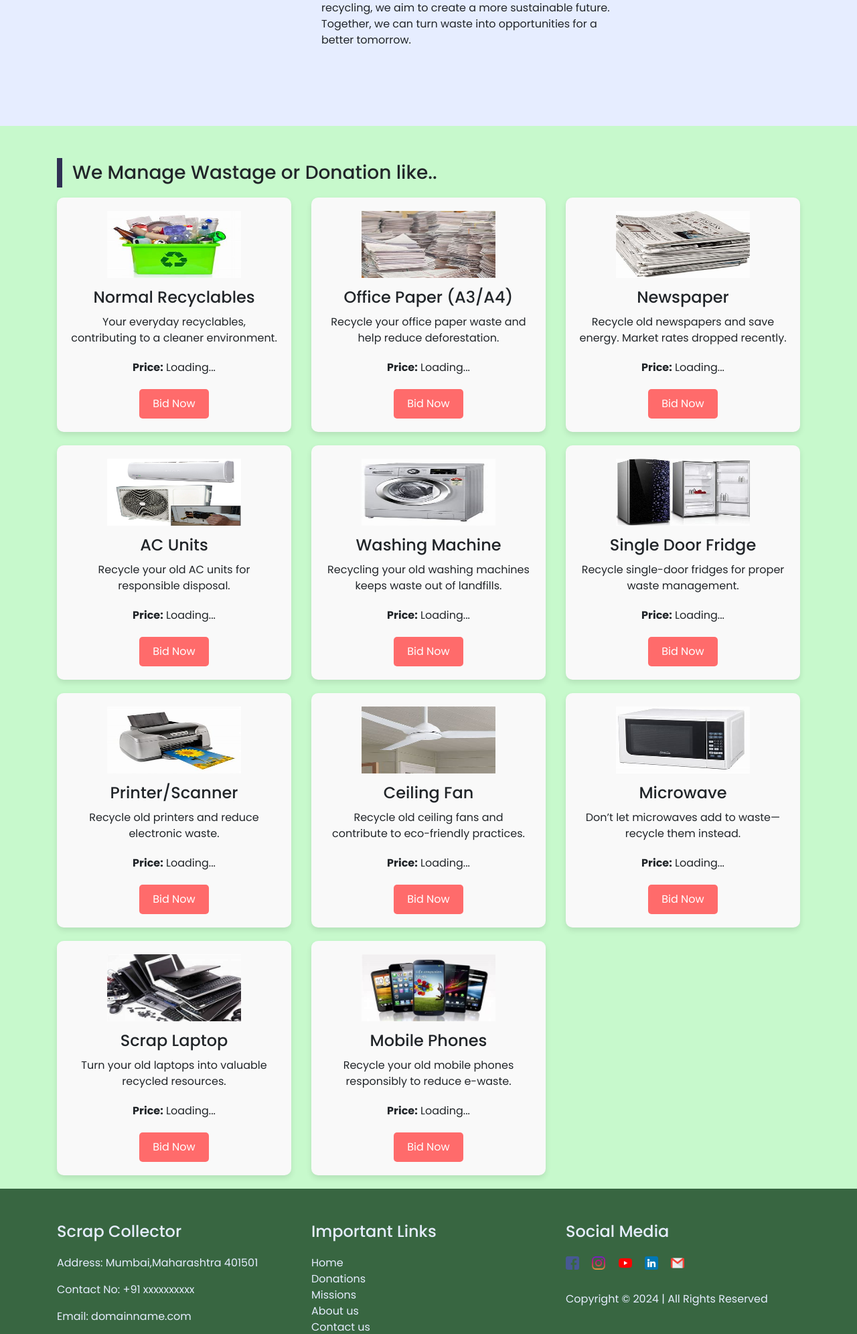
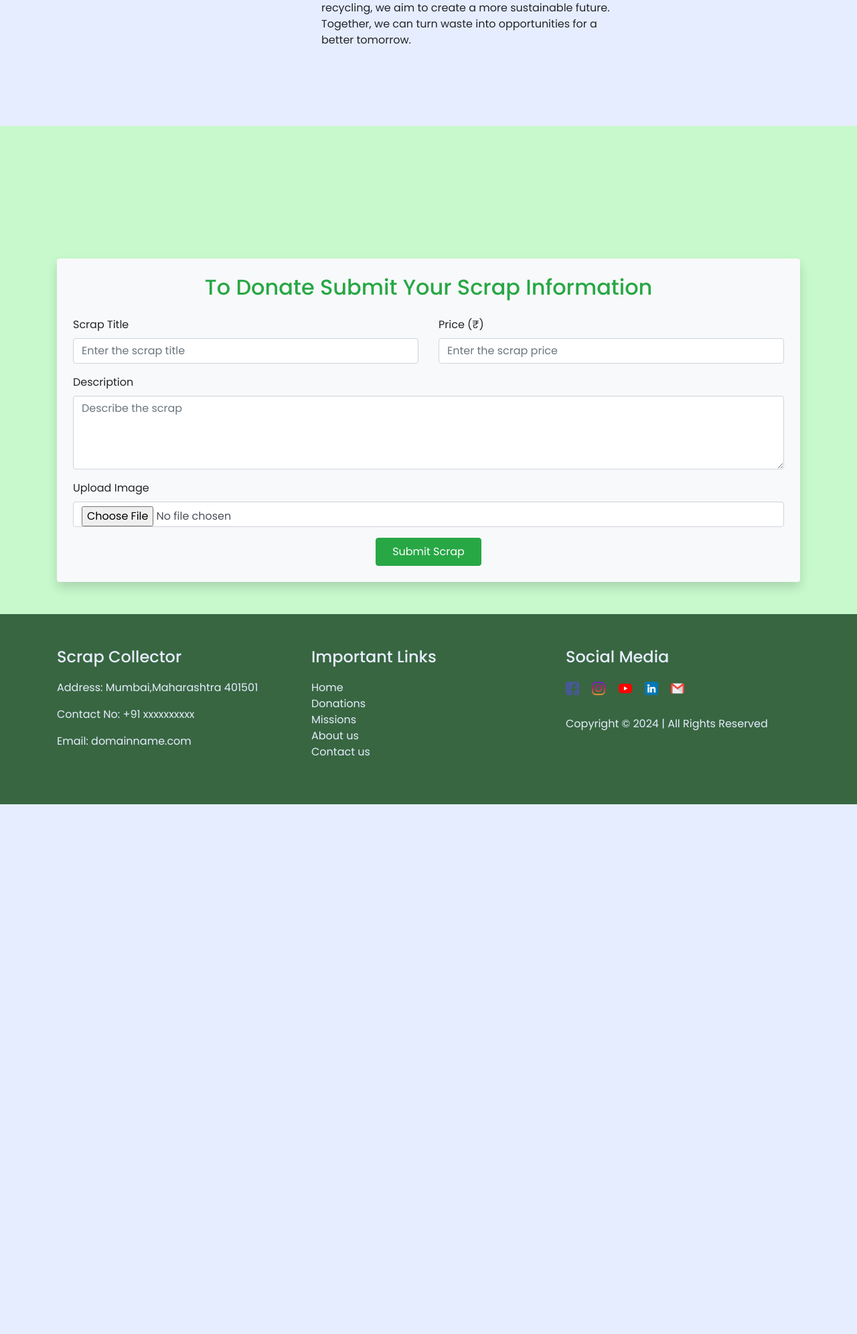
Before and after one commit to amal4510/Scrap-Store-, a Flask app: page /donation in a window 1280 px wide. Shown: the part 623-2615 px from the top of the page at 67% size. After the commit the page ends 1824 px from the top, so only its background shows below. Run offline with Flask 3, Linux system fonts and the light colour scheme; some libraries are stand-ins or nearby versions.

Commit message:
modified:   Routes.py 	modified:   __pycache__/Routes.cpython-312.pyc 	modified:   instance/mydatabase.db 	modified:   templates/donation.html

```diff
--- a/Routes.py
+++ b/Routes.py
@@ -95,10 +95,14 @@ def register_routes(app):
             return redirect(url_for('login'))
 
         if request.method == 'POST':
+            if not request.form.get('duration'):
+                duration_minutes=120
+            else:
+                duration_minutes = int(request.form.get('duration'))
             title = request.form.get('title')
             description = request.form.get('description')
-            price = request.form.get('price')
-            duration_minutes = int(request.form.get('duration'))  # e.g., 60 for 1 hour
+            price = request.form.get('price')  # e.g., 60 for 1 hour
+
 
             if 'image_file' not in request.files or not request.files['image_file'].filename:
                 flash('No file selected', 'danger')
@@ -226,30 +230,6 @@ def register_routes(app):
         return render_template('auction_detail.html', scrap=scrap, bids=bids, auction_active=auction_active, remaining_time=remaining_time)
 
 
-    # @app.route('/auction/<slug>', methods=['GET', 'POST'])
-    # def auction_detail(slug):
-    #     scrap = Scrap.query.filter_by(slug=slug).first_or_404()
-    #     bids = Bid.query.filter_by(scrap_id=scrap.id).order_by(Bid.bid_amount.desc()).all()
-
-    #     if request.method == 'POST':
-    #         bid_amount = request.form.get('bidprice')
-
-    #         if 'User' not in session:
-    #             flash('Please log in to place a bid', 'danger')
-    #             return redirect(url_for('login'))
-
-    #         user = User.query.filter_by(username=session['User']).first()
-
-    #         if float(bid_amount) <= scrap.price:
-    #             flash('Bid must be higher than current price.', 'warning')
-    #             return redirect(request.url)
-
-    #         new_bid = Bid(bid_amount=float(bid_amount), user_id=user.id, scrap_id=scrap.id)
-    #         scrap.price = float(bid_amount)  # Update current price
-    #         db.session.add(new_bid)
-    #         db.session.commit()
-
-    #         flash('Bid placed successfully!', 'success')
-    #         return redirect(request.url)
-
-    #     return render_template('auction_detail.html', scrap=scrap, bids=bids)
+    @app.route('/add_donate', methods=['GET'])
+    def add_donate():
+        return render_template('add_donate.html')
--- a/templates/donation.html
+++ b/templates/donation.html
@@ -24,137 +24,84 @@
 
 
 
-<section class="don-sec mt-5" id="donation">
-    <div class="container">
-        <div class="heading">
-            <h2>We Manage Wastage or Donation like..</h2>
-        </div>
-        <div class="row">
-            <!-- Normal Recyclables -->
-            {% for product in products %}
-            <div class="col-lg-4">
-                <div class="don-box">
-                    <img src="{{ url_for('static', filename=product.image_file) }}" alt="{{product.name}}">
-                    <h3>{{product.title}}</h3>
-                    <p>{{product.description}}</p>
 
-            {% if product.status == 'sold' %}
-            <span style="color:red;" class="sold">Sold</span>
-        {% else %}
-            <span style="color:lightgreen;" class="selling">For Sale</span>
-        {% endif %}
+</main>
+<main>
+    <div class="container py-5">
+      <div class="bg-light p-4 rounded shadow">
+        <h2 class="mb-4 text-center text-success">To Donate Submit Your Scrap Information</h2>
 
-                    <p><strong>Price:</strong> <span id="price-normal-recyclables">₹{{product.price}}</span></p>
-                    <a href="{{url_for('auction')}}" class="btn1">Bid Now</a>
+        <!-- Flash Messages -->
+        {% with messages = get_flashed_messages(with_categories=true) %}
+          {% if messages %}
+            <div class="mb-3">
+              {% for category, message in messages %}
+                <div class="alert alert-{{ category }} alert-dismissible fade show" role="alert">
+                  {{ message }}
+                  <button type="button" class="btn-close" data-bs-dismiss="alert" aria-label="Close"></button>
                 </div>
+              {% endfor %}
             </div>
-            {% endfor %}
-            <div class="col-lg-4">
-                <div class="don-box">
-                    <img src="{{url_for('static', filename='img/don/normal_rec.jpg')}}" alt="Normal Recyclables">
-                    <h3>Normal Recyclables</h3>
-                    <p>Your everyday recyclables, contributing to a cleaner environment.</p>
-                    <p><strong>Price:</strong> <span id="price-normal-recyclables">Loading...</span></p>
-                    <a href="#contact" class="btn1">Bid Now</a>
-                </div>
+          {% endif %}
+        {% endwith %}
+
+        <!-- Scrap Submission Form -->
+        <form action="{{ url_for('add_scrap') }}" method="POST" enctype="multipart/form-data">
+          <div class="row">
+            <!-- Title -->
+            <div class="mb-3 col-md-6">
+              <label for="title" class="form-label">Scrap Title</label>
+              <input type="text" class="form-control" id="title" name="title" placeholder="Enter the scrap title" required>
             </div>
-            <div class="col-lg-4">
-                <div class="don-box">
-                    <img src="{{url_for('static', filename='img/don/officepaper.jpg')}}" alt="Office Paper">
-                    <h3>Office Paper (A3/A4)</h3>
-                    <p>Recycle your office paper waste and help reduce deforestation.</p>
-                    <p><strong>Price:</strong> <span id="price-office-paper">Loading...</span></p>
-                    <a href="#contact" class="btn1">Bid Now</a>
-                </div>
+
+            <!-- Price -->
+            <div class="mb-3 col-md-6">
+              <label for="price" class="form-label">Price (₹)</label>
+              <input type="number" step="0.01" class="form-control" id="price" name="price" placeholder="Enter the scrap price" required>
             </div>
-            <div class="col-lg-4">
-                <div class="don-box">
-                    <img src="{{url_for('static', filename='img/don/newspaper.jpg')}}" alt="Newspaper">
-                    <h3>Newspaper</h3>
-                    <p>Recycle old newspapers and save energy. Market rates dropped recently.</p>
-                    <p><strong>Price:</strong> <span id="price-newspaper">Loading...</span></p>
-                    <a href="#contact" class="btn1">Bid Now</a>
-                </div>
-            </div>
-            <!-- Large Appliances -->
-            <div class="col-lg-4">
-                <div class="don-box">
-                    <img src="{{url_for('static', filename='img/don/ac.jpg')}}" alt="AC Units">
-                    <h3>AC Units</h3>
-                    <p>Recycle your old AC units for responsible disposal.</p>
-                    <p><strong>Price:</strong> <span id="price-ac-units">Loading...</span></p>
-                    <a href="#contact" class="btn1">Bid Now</a>
-                </div>
-            </div>
-            <div class="col-lg-4">
-                <div class="don-box">
-                    <img src="{{url_for('static', filename='img/don/wm.jpg')}}" alt="Washing Machine">
-                    <h3> Washing Machine</h3>
-                    <p>Recycling your old washing machines keeps waste out of landfills.</p>
-                    <p><strong>Price:</strong> <span id="price-washing-machine">Loading...</span></p>
-                    <a href="#contact" class="btn1">Bid Now</a>
-                </div>
-            </div>
-            <div class="col-lg-4">
-                <div class="don-box">
-                    <img src="{{url_for('static', filename='img/don/fridge.jpg')}}" alt="Fridge">
-                    <h3>Single Door Fridge</h3>
-                    <p>Recycle single-door fridges for proper waste management.</p>
-                    <p><strong>Price:</strong> <span id="price-fridge">Loading...</span></p>
-                    <a href="#contact" class="btn1">Bid Now</a>
-                </div>
-            </div>
-            <!-- Small Appliances -->
-            <div class="col-lg-4">
-                <div class="don-box">
-                    <img src="{{url_for('static', filename='img/don/printer.jpg')}}" alt="Printer">
-                    <h3>Printer/Scanner</h3>
-                    <p>Recycle old printers and reduce electronic waste.</p>
-                    <p><strong>Price:</strong> <span id="price-printer">Loading...</span></p>
-                    <a href="#contact" class="btn1">Bid Now</a>
-                </div>
-            </div>
-            <div class="col-lg-4">
-                <div class="don-box">
-                    <img src="{{url_for('static', filename='img/don/fan.jpg')}}" alt="Ceiling Fan">
-                    <h3>Ceiling Fan</h3>
-                    <p>Recycle old ceiling fans and contribute to eco-friendly practices.</p>
-                    <p><strong>Price:</strong> <span id="price-ceiling-fan">Loading...</span></p>
-                    <a href="#contact" class="btn1">Bid Now</a>
-                </div>
-            </div>
-            <div class="col-lg-4">
-                <div class="don-box">
-                    <img src="{{url_for('static', filename='img/don/oven.jpg')}}" alt="Microwave">
-                    <h3>Microwave</h3>
-                    <p>Don’t let microwaves add to waste—recycle them instead.</p>
-                    <p><strong>Price:</strong> <span id="price-microwave">Loading...</span></p>
-                    <a href="#contact" class="btn1">Bid Now</a>
-                </div>
-            </div>
-            <!-- Mobiles & Gadgets -->
-            <div class="col-lg-4">
-                <div class="don-box">
-                    <img src="{{url_for('static', filename='img/don/lap.jpg')}}" alt="Laptop">
-                    <h3>Scrap Laptop</h3>
-                    <p>Turn your old laptops into valuable recycled resources.</p>
-                    <p><strong>Price:</strong> <span id="price-scrap-laptop">Loading...</span></p>
-                    <a href="#contact" class="btn1">Bid Now</a>
-                </div>
-            </div>
-            <div class="col-lg-4">
-                <div class="don-box">
-                    <img src="{{url_for('static', filename='img/don/phone.jpg')}}" alt="Mobile Phones">
-                    <h3>Mobile Phones</h3>
-                    <p>Recycle your old mobile phones responsibly to reduce e-waste.</p>
-                    <p><strong>Price:</strong> <span id="price-mobile-phones">Loading...</span></p>
-                    <a href="#contact" class="btn1">Bid Now</a>
-                </div>
-            </div>
-        </div>
+          </div>
+
+          <!-- Description -->
+          <div class="mb-3">
+            <label for="description" class="form-label">Description</label>
+            <textarea class="form-control" id="description" name="description" rows="4" placeholder="Describe the scrap" required></textarea>
+          </div>
+
+          <!-- Image Upload -->
+          <div class="mb-3">
+            <label for="file-input" class="form-label">Upload Image</label>
+            <input type="file" class="form-control" id="file-input" name="image_file" accept="image/*" required>
+            <div id="preview-container" class="mt-3"></div>
+          </div>
+
+          <!-- Submit -->
+          <div class="text-center">
+            <button type="submit" class="btn btn-success px-4 py-2">Submit Scrap</button>
+          </div>
+        </form>
+      </div>
     </div>
-</section>
-</main>
+  </main>
+    <!-- Preview Script -->
+    <script>
+      document.getElementById('file-input').addEventListener('change', function(event) {
+        const previewContainer = document.getElementById('preview-container');
+        previewContainer.innerHTML = '';
+
+        const files = event.target.files;
+        if (files.length > 0) {
+          const reader = new FileReader();
+          reader.onload = function(e) {
+            const img = document.createElement('img');
+            img.src = e.target.result;
+            img.className = "img-thumbnail";
+            img.style.maxWidth = "200px";
+            previewContainer.appendChild(img);
+          }
+          reader.readAsDataURL(files[0]);
+        }
+      });
+    </script>
 <footer>
     <div class="container">
         <div class="row">
```
Also changed, not shown: instance/mydatabase.db.
